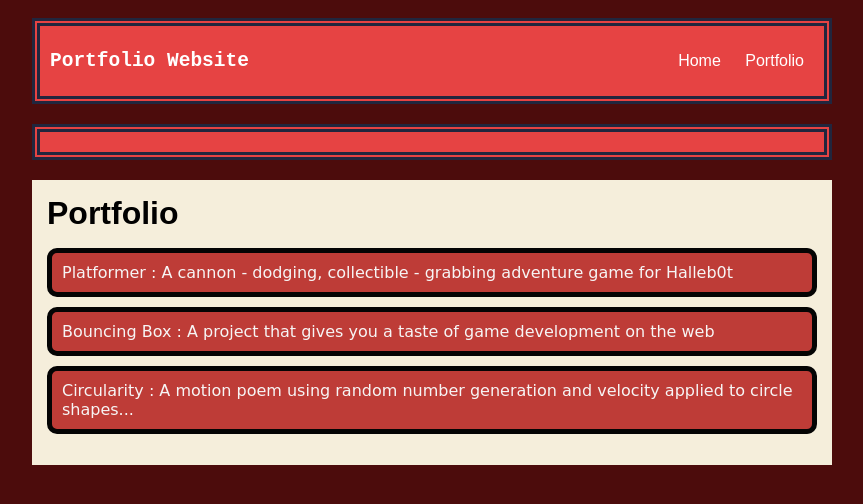
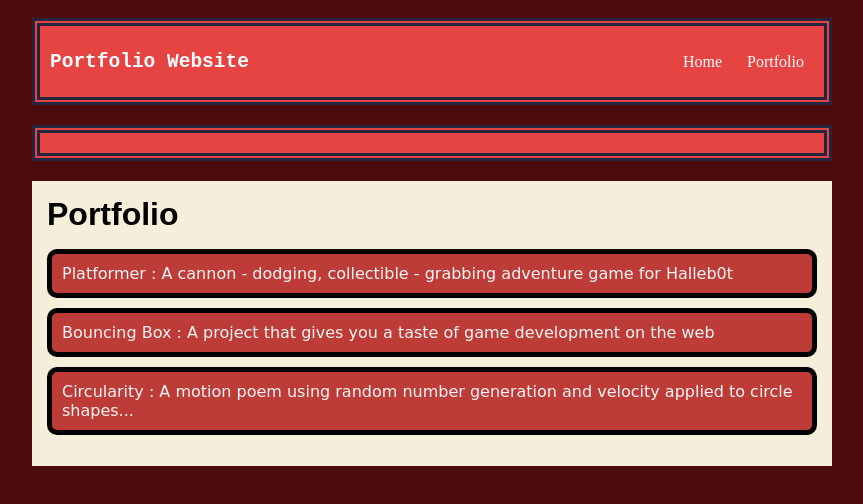
Before and after one commit to minhvu-15/minhvu-15.github.io, a plain HTML site: page portfolio.html in a window 1280 px wide. Shown: the whole page, without its empty margins (208-1071 px from the left). Drawn offline with Linux system fonts and the light colour scheme.

Commit message:
TODO 7 completed

```diff
--- a/portfolio.html
+++ b/portfolio.html
@@ -1,7 +1,7 @@
 <!DOCTYPE HTML>
 <html>
     <head>
-      <title>xin dung danh nhau</title>
+      <title>MIV's PortfolioWeb</title>
       <link rel="stylesheet" href="style.css">
     </head>
 
--- a/style.css
+++ b/style.css
@@ -1,8 +1,8 @@
 body {
     background: rgba(68, 0, 0, 0.951);
-    color: rgb(4, 4, 4);
+    color: rgb(0, 0, 0);
     padding: 10px;
-    font-family: arial;
+    font-family: cursive;
 }
 #all-contents {
   max-width: 800px;
@@ -38,6 +38,7 @@ h1 {
 a {
     text-decoration: none;
     color: #ffffff;
+    font-family:serif;
 }
 
 /* main container area beneath menu */
```
